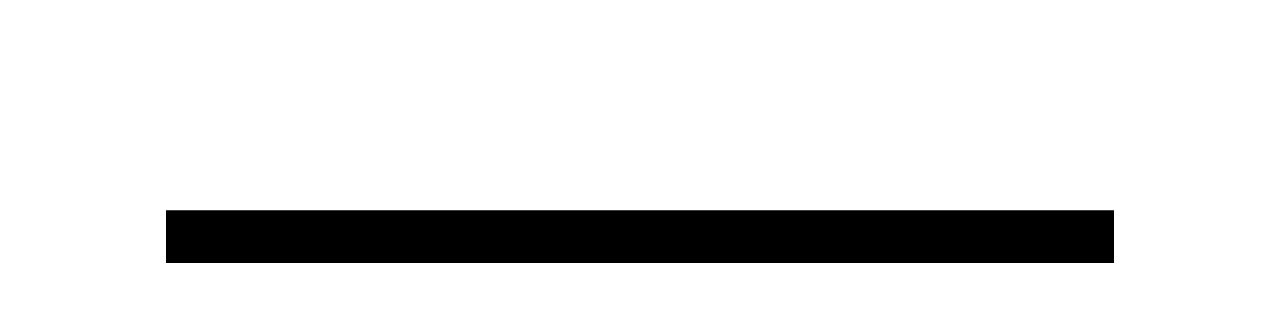
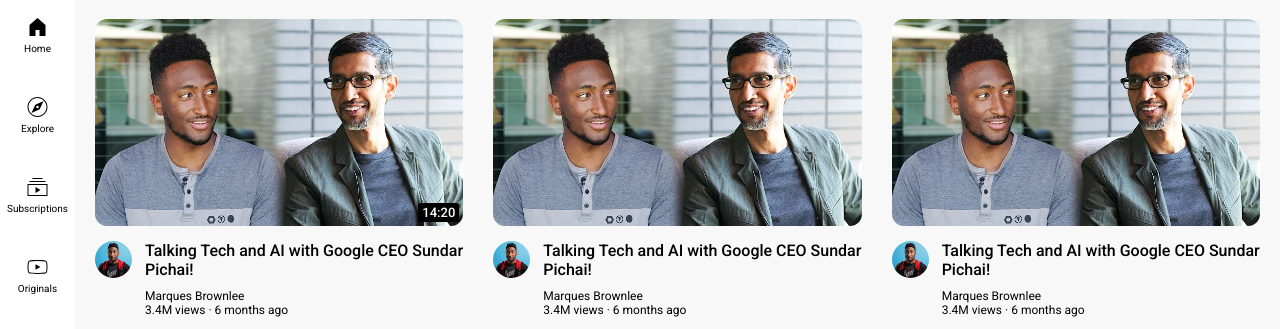
Before and after one commit to souravnoobcoder/YoutubeUI, a plain HTML site: page index.html in a window 1280 px wide. Shown: the part 61-390 px from the top of the page. Drawn offline with Linux system fonts and the light colour scheme; the site is published under a folder, as on GitHub Pages, so addresses that start at the root find nothing.

Commit message:
added relative path for styles

```diff
--- a/index.html
+++ b/index.html
@@ -10,10 +10,10 @@
     <link rel="preconnect" href="https://fonts.gstatic.com" crossorigin>
     <link href="https://fonts.googleapis.com/css2?family=Roboto:wght@400;500;700&display=swap" rel="stylesheet">
 
-    <link rel="stylesheet" href="/styles/general.css">
-    <link rel="stylesheet" href="/styles/video.css">
-    <link rel="stylesheet" href="/styles/header.css">
-    <link rel="stylesheet" href="/styles/sidebar.css">
+    <link rel="stylesheet" href="./styles/general.css">
+    <link rel="stylesheet" href="./styles/video.css">
+    <link rel="stylesheet" href="./styles/header.css">
+    <link rel="stylesheet" href="./styles/sidebar.css">
 
 </head>
 
```
